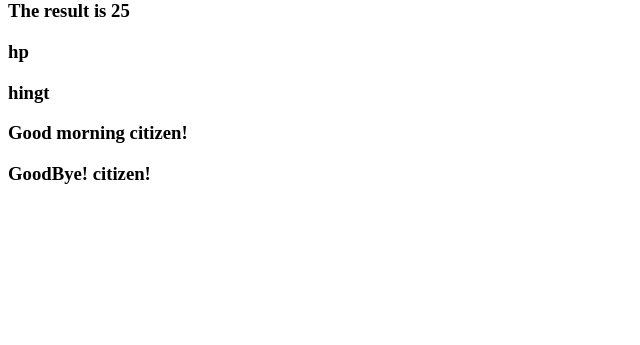
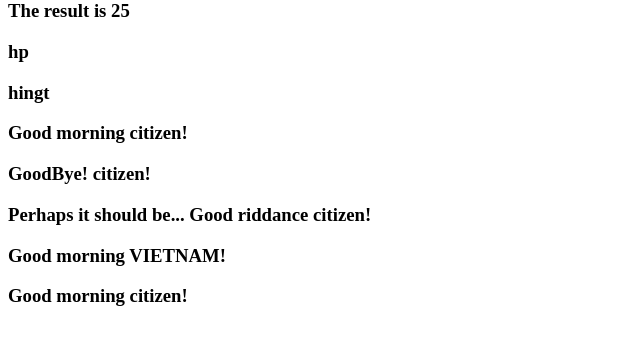
Before and after one commit to gmcedarblade/StringDemoPHP, a PHP site: page / in a window 1280 px wide. Shown: the part 222-567 px from the top of the page, without its empty margins (0-640 px from the left). Run offline with PHP 8.4, Linux system fonts and the light colour scheme.

Commit message:
added more examples

```diff
--- a/index.php
+++ b/index.php
@@ -73,7 +73,9 @@ and open the template in the editor.
         $greeting = "Good morning citizen!";
         echo "<h3>$greeting</h3>\n";
         echo "<h3>" . substr_replace($greeting, "Bye!", 4, 8) . "</h3>\n";
-
+        echo "<h3>Perhaps it should be... " . substr_replace($greeting, "riddance", 5, 7) . "</h3>\n";
+        echo "<h3>" . substr_replace($greeting, "VIETNAM!", 13) . "</h3>\n";
+        echo "<h3>$greeting</h3>\n";
         ?>
     </body>
 </html>
```
